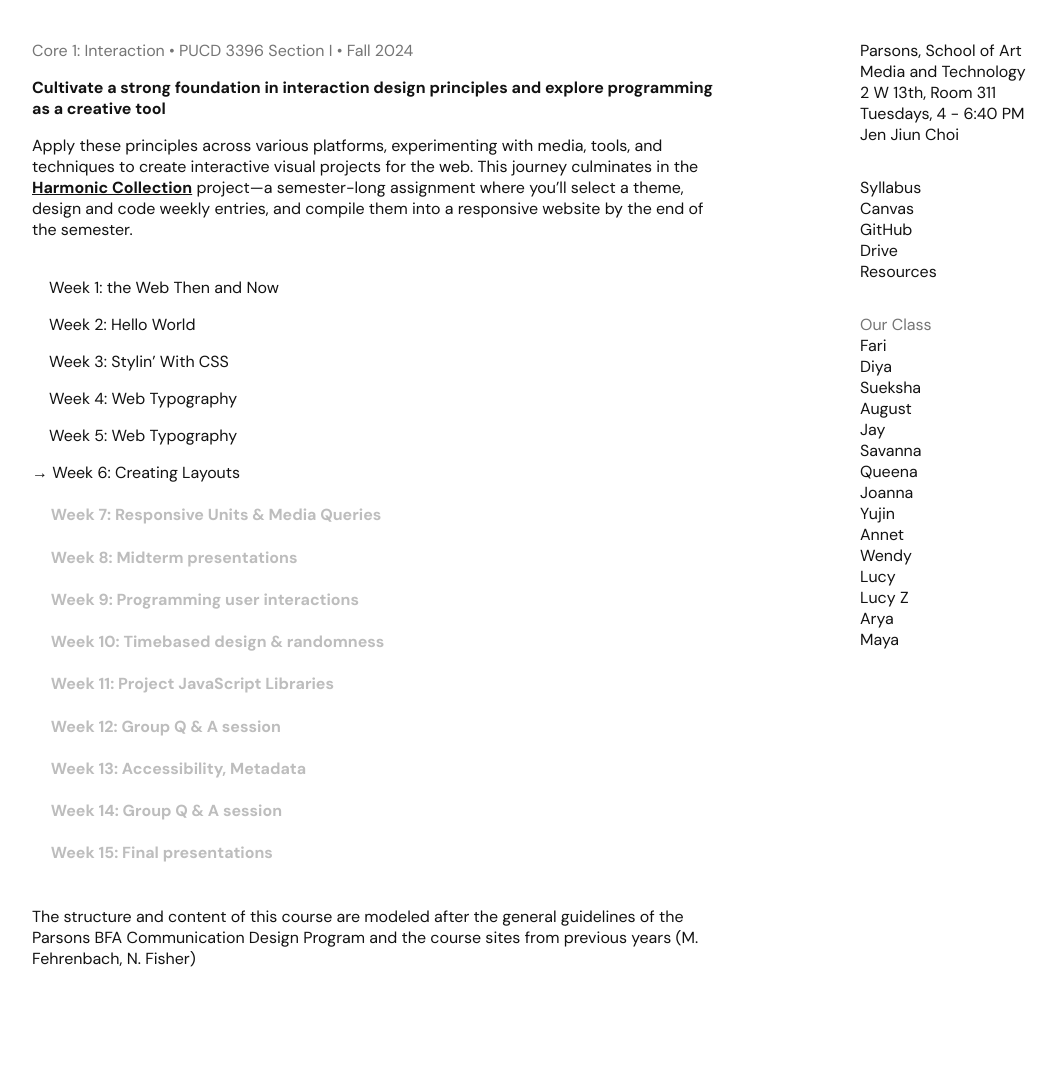
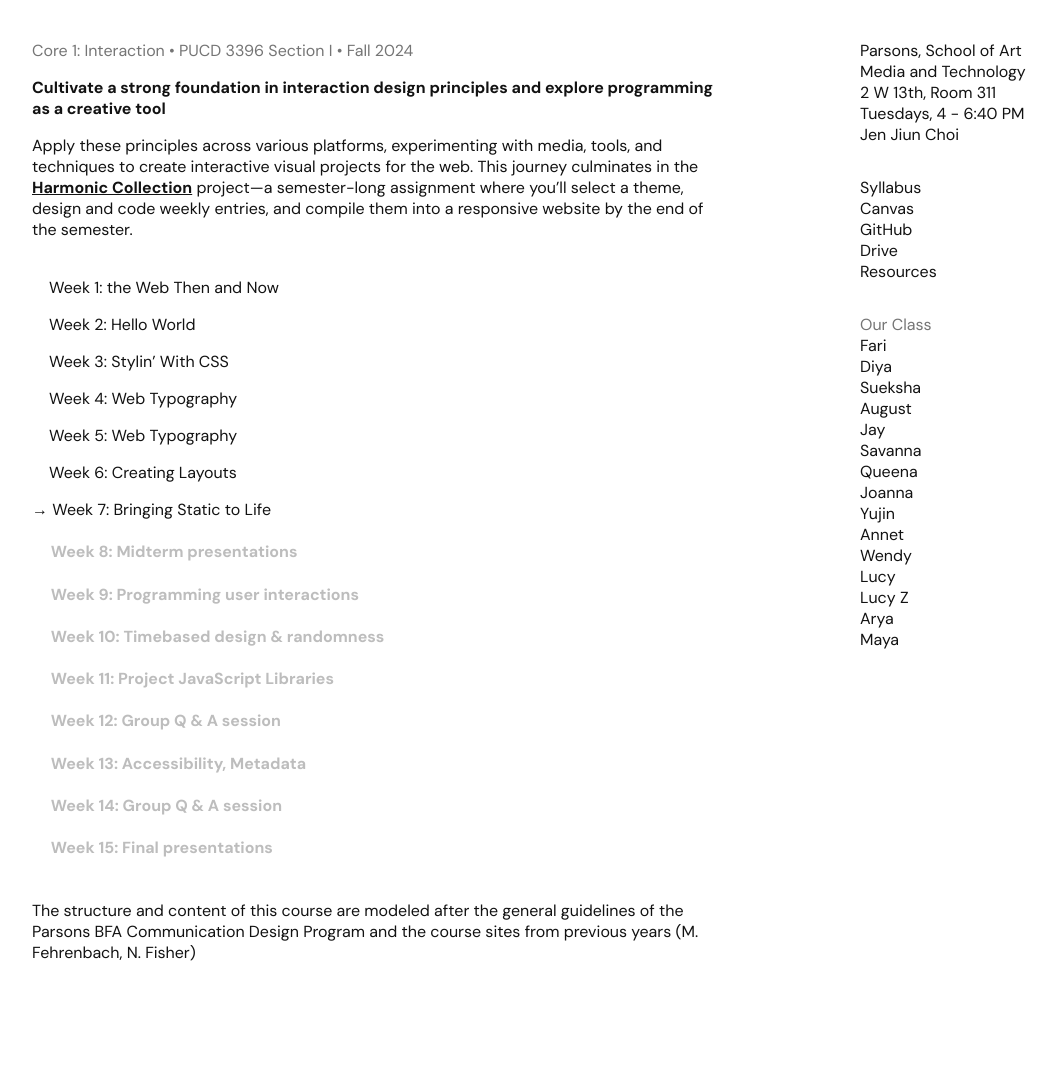
Before and after one commit to core1-interaction/core1-interaction.github.io, a Jekyll site: the page built from index.md, in a window 1280 px wide. Shown: the whole page, without its empty margins (108-1165 px from the left). Built offline with Jekyll 4.4.1, drawn with Linux system fonts in a browser that asks for light colours.

Commit message:
Update index.md

```diff
--- a/index.md
+++ b/index.md
@@ -19,9 +19,10 @@ Apply these principles across various platforms, experimenting with media, tools
 
 &nbsp;&nbsp;&nbsp;&nbsp;[Week 5: Web Typography](week5.md)
 
-[→ Week 6: Creating Layouts](week6.md)<br>
+&nbsp;&nbsp;&nbsp;&nbsp;[Week 6: Creating Layouts](week6.md)
 
-#### <span style="color: #BDBDBD;">&nbsp;&nbsp;&nbsp;&nbsp; Week 7: Responsive Units & Media Queries
+[→ Week 7: Bringing Static to Life](week7.md)<br>
+
 #### <span style="color: #BDBDBD;">&nbsp;&nbsp;&nbsp;&nbsp; Week 8: Midterm presentations
 #### <span style="color: #BDBDBD;">&nbsp;&nbsp;&nbsp;&nbsp; Week 9: Programming user interactions
 #### <span style="color: #BDBDBD;">&nbsp;&nbsp;&nbsp;&nbsp; Week 10: Timebased design & randomness
```
